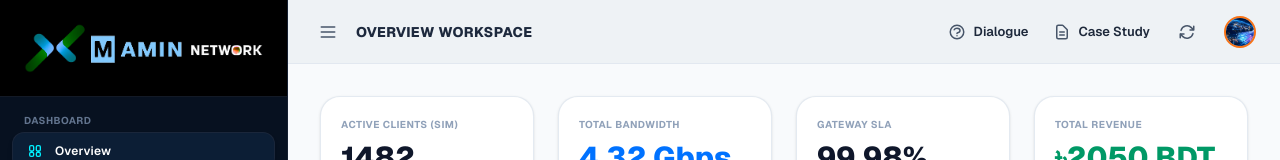
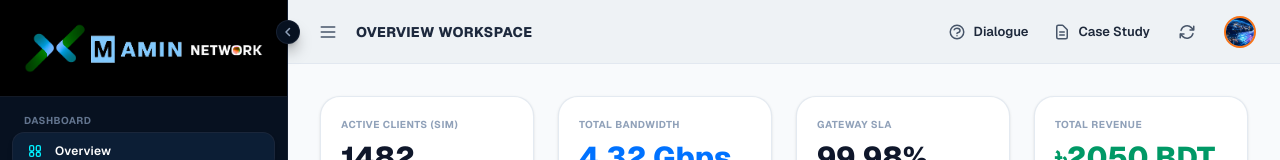
Before and after one commit to princeshiamofficial/M-Amin-Network, a Next.js app: page /admin/dashboard in a window 1280 px wide. Shown: the top 160 px of the page. Built offline with nearby package versions, Linux system fonts and the light colour scheme; sample sign-in values are in the browser's storage.

Commit message:
feat: add floating arrow collapse button on sidebar border

```diff
--- a/src/app/admin/dashboard/page.tsx
+++ b/src/app/admin/dashboard/page.tsx
@@ -354,13 +354,32 @@ export default function AdminDashboardPage() {
 
   return (
     <div className="min-h-screen -mt-24 bg-white text-slate-800 flex overflow-hidden">
-      {/* Reusable left sidebar component */}
+      {/* Sidebar container wrapper for floating arrow toggle */}
+      <div className="relative flex-shrink-0">
         <AdminSidebar
           activeTab={activeTab}
           setActiveTab={setActiveTab}
           onSignOut={handleLogout}
           isCollapsed={isSidebarCollapsed}
         />
+
+        {/* Floating Arrow Toggle Button */}
+        <button
+          onClick={() => setIsSidebarCollapsed(!isSidebarCollapsed)}
+          title={isSidebarCollapsed ? "Expand Sidebar" : "Collapse Sidebar"}
+          className="absolute top-5 right-0 translate-x-1/2 z-50 w-6 h-6 rounded-full bg-[#071120] border border-[#1e293b]/70 flex items-center justify-center text-slate-400 hover:text-white cursor-pointer shadow-lg shadow-black/35 hover:bg-[#0c1e35] transition-all"
+        >
+          {isSidebarCollapsed ? (
+            <svg className="w-3 h-3" fill="none" viewBox="0 0 24 24" stroke="currentColor" strokeWidth="3">
+              <path strokeLinecap="round" strokeLinejoin="round" d="M9 5l7 7-7 7" />
+            </svg>
+          ) : (
+            <svg className="w-3 h-3" fill="none" viewBox="0 0 24 24" stroke="currentColor" strokeWidth="3">
+              <path strokeLinecap="round" strokeLinejoin="round" d="M15 19l-7-7 7-7" />
+            </svg>
+          )}
+        </button>
+      </div>
 
       {/* Main Dynamic View Content Pane */}
       <main className="flex-1 h-screen flex flex-col bg-slate-50/40 overflow-hidden">
```
Lines whose indentation alone changed are shown as unchanged.
